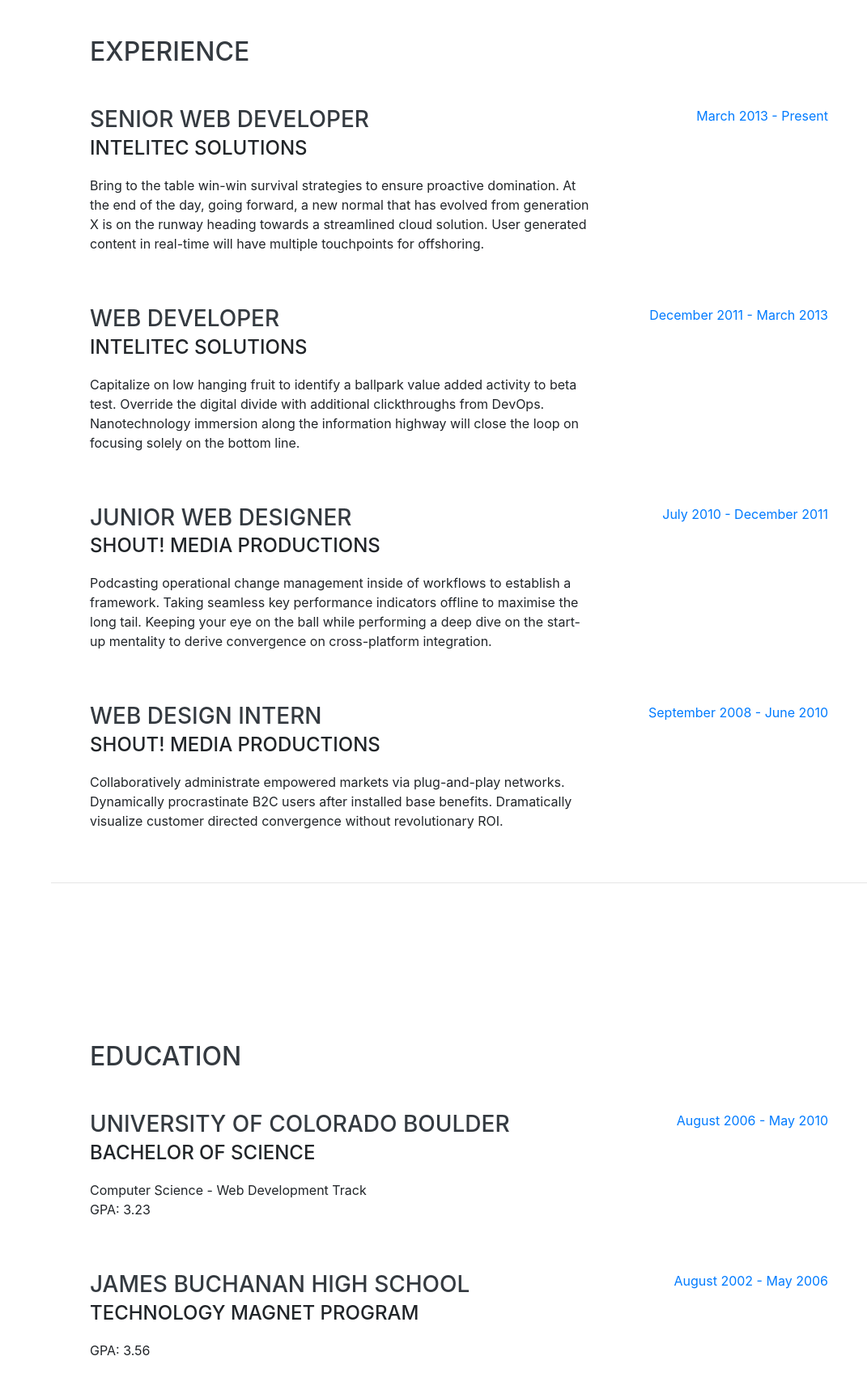
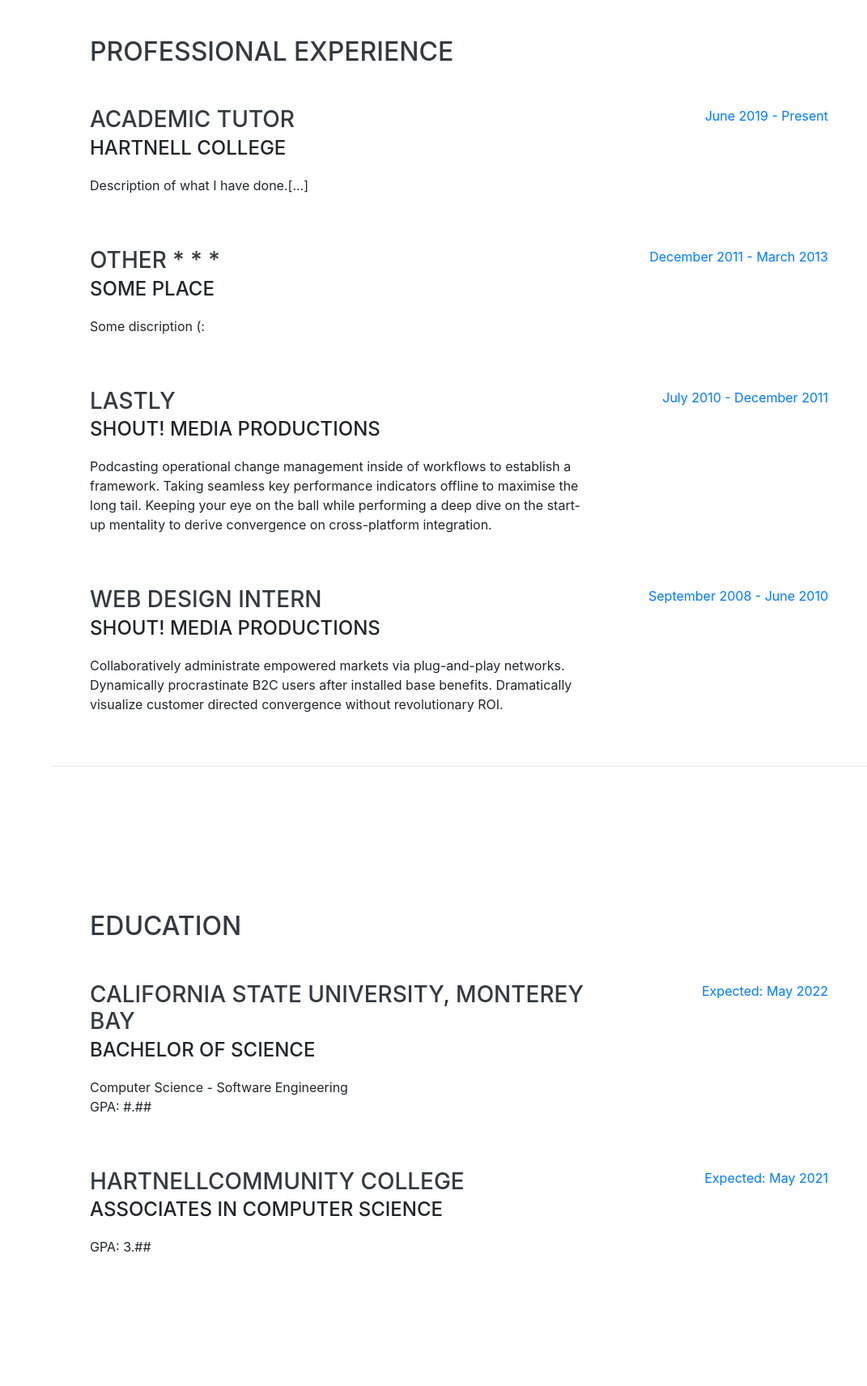
Before and after one commit to ashgarc20/Ashley-Website, a website with bundled scripts: page index.html in a window 1280 px wide. Shown: the part 804-2516 px from the top of the page at 81% size, without its empty margins (209-1280 px from the left). Built offline with nearby package versions, Linux system fonts and the light colour scheme; a web font is replaced by a local one.

Commit message:
Changed some information to test it out first.

```diff
--- a/index.html
+++ b/index.html
@@ -63,13 +63,13 @@
 
     <section class="resume-section p-3 p-lg-5 d-flex align-items-center" id="about">
       <div class="w-100">
-        <h1 class="mb-0">Clarence
-          <span class="text-primary">Taylor</span>
+        <h1 class="mb-0">Ashley
+          <span class="text-primary">Garcia</span>
         </h1>
-        <div class="subheading mb-5">3542 Berry Street · Cheyenne Wells, CO 80810 · (317) 585-8468 ·
-          <a href="mailto:name@email.com">name@email.com</a>
+        <div class="subheading mb-5"> Some text here · Not my address · Not my phone number ·
+          <a href="mailto:name@email.com">agarciaarellano@csumb.edu</a>
         </div>
-        <p class="lead mb-5">I am experienced in leveraging agile frameworks to provide a robust synopsis for high level overviews. Iterative approaches to corporate strategy foster collaborative thinking to further the overall value proposition.</p>
+        <p class="lead mb-5">I would add my elevator pich here !</p>
         <div class="social-icons">
           <a href="#">
             <i class="fab fa-linkedin-in"></i>
@@ -91,24 +91,24 @@
 
     <section class="resume-section p-3 p-lg-5 d-flex justify-content-center" id="experience">
       <div class="w-100">
-        <h2 class="mb-5">Experience</h2>
+        <h2 class="mb-5"> Professional Experience</h2>
 
         <div class="resume-item d-flex flex-column flex-md-row justify-content-between mb-5">
           <div class="resume-content">
-            <h3 class="mb-0">Senior Web Developer</h3>
-            <div class="subheading mb-3">Intelitec Solutions</div>
-            <p>Bring to the table win-win survival strategies to ensure proactive domination. At the end of the day, going forward, a new normal that has evolved from generation X is on the runway heading towards a streamlined cloud solution. User generated content in real-time will have multiple touchpoints for offshoring.</p>
+            <h3 class="mb-0">Academic Tutor</h3>
+            <div class="subheading mb-3">Hartnell College</div>
+            <p>Description of what I have done.[...]</p>
           </div>
           <div class="resume-date text-md-right">
-            <span class="text-primary">March 2013 - Present</span>
+            <span class="text-primary">June 2019 - Present</span>
           </div>
         </div>
 
         <div class="resume-item d-flex flex-column flex-md-row justify-content-between mb-5">
           <div class="resume-content">
-            <h3 class="mb-0">Web Developer</h3>
-            <div class="subheading mb-3">Intelitec Solutions</div>
-            <p>Capitalize on low hanging fruit to identify a ballpark value added activity to beta test. Override the digital divide with additional clickthroughs from DevOps. Nanotechnology immersion along the information highway will close the loop on focusing solely on the bottom line.</p>
+            <h3 class="mb-0">Other * * *</h3>
+            <div class="subheading mb-3">Some Place</div>
+            <p>Some discription (: </p>
           </div>
           <div class="resume-date text-md-right">
             <span class="text-primary">December 2011 - March 2013</span>
@@ -117,7 +117,7 @@
 
         <div class="resume-item d-flex flex-column flex-md-row justify-content-between mb-5">
           <div class="resume-content">
-            <h3 class="mb-0">Junior Web Designer</h3>
+            <h3 class="mb-0">Lastly </h3>
             <div class="subheading mb-3">Shout! Media Productions</div>
             <p>Podcasting operational change management inside of workflows to establish a framework. Taking seamless key performance indicators offline to maximise the long tail. Keeping your eye on the ball while performing a deep dive on the start-up mentality to derive convergence on cross-platform integration.</p>
           </div>
@@ -149,24 +149,24 @@
 
         <div class="resume-item d-flex flex-column flex-md-row justify-content-between mb-5">
           <div class="resume-content">
-            <h3 class="mb-0">University of Colorado Boulder</h3>
+            <h3 class="mb-0">California State University, Monterey Bay</h3>
             <div class="subheading mb-3">Bachelor of Science</div>
-            <div>Computer Science - Web Development Track</div>
-            <p>GPA: 3.23</p>
+            <div>Computer Science - Software Engineering </div>
+            <p>GPA: #.##</p>
           </div>
           <div class="resume-date text-md-right">
-            <span class="text-primary">August 2006 - May 2010</span>
+            <span class="text-primary">Expected: May 2022</span>
           </div>
         </div>
 
         <div class="resume-item d-flex flex-column flex-md-row justify-content-between">
           <div class="resume-content">
-            <h3 class="mb-0">James Buchanan High School</h3>
-            <div class="subheading mb-3">Technology Magnet Program</div>
-            <p>GPA: 3.56</p>
+            <h3 class="mb-0">HartnellCommunity College</h3>
+            <div class="subheading mb-3">Associates in Computer Science</div>
+            <p>GPA: 3.##</p>
           </div>
           <div class="resume-date text-md-right">
-            <span class="text-primary">August 2002 - May 2006</span>
+            <span class="text-primary">Expected: May 2021</span>
           </div>
         </div>
 
```
